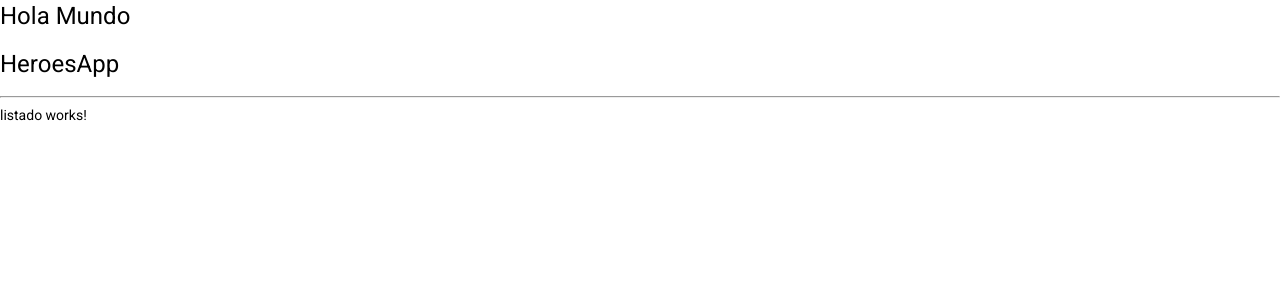
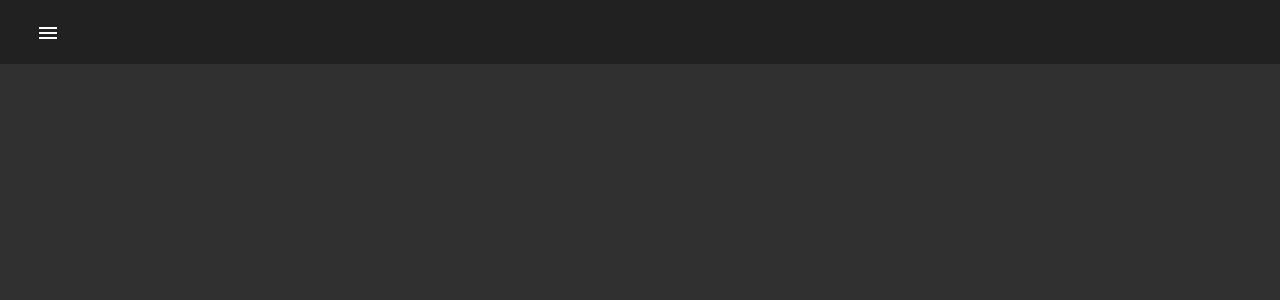
Before and after one commit to akralemann/HeroesApp, an Angular app: page /heroes/listado in a window 1280 px wide. Shown: the top 300 px of the page. Built offline with nearby package versions, Linux system fonts and the light colour scheme.

Commit message:
Angular material, angular flex

```diff
--- a/package.json
+++ b/package.json
@@ -16,6 +16,7 @@
     "@angular/common": "~11.2.8",
     "@angular/compiler": "~11.2.8",
     "@angular/core": "~11.2.8",
+    "@angular/flex-layout": "^12.0.0-beta.35",
     "@angular/forms": "~11.2.8",
     "@angular/material": "^11.2.13",
     "@angular/platform-browser": "~11.2.8",
--- a/src/app/app.component.html
+++ b/src/app/app.component.html
@@ -1,3 +1,2 @@
-<h1>Hola Mundo</h1>
 
 <router-outlet></router-outlet>
--- a/src/app/heroes/heroes.module.ts
+++ b/src/app/heroes/heroes.module.ts
@@ -1,7 +1,9 @@
 import { NgModule } from '@angular/core';
 import { CommonModule } from '@angular/common';
+import { FlexLayoutModule } from '@angular/flex-layout';
 
 import { HeroesRoutingModule } from './heroes-routing.module'
+import { MaterialModule } from '../material/material.module';
 
 import { AgregarComponent } from './pages/agregar/agregar.component';
 import { BuscarComponent } from './pages/buscar/buscar.component';
@@ -21,7 +23,9 @@
   ],
   imports: [
     CommonModule,
-    HeroesRoutingModule
+    FlexLayoutModule,
+    HeroesRoutingModule,
+    MaterialModule
   ]
 })
 export class HeroesModule { }
--- a/src/app/heroes/pages/home/home.component.html
+++ b/src/app/heroes/pages/home/home.component.html
@@ -1,4 +1,13 @@
-<h1>HeroesApp</h1>
-<hr>
+<mat-drawer-container fullscreen>
+    <mat-sidenav #sidenav>
+        <h1>Sidenav</h1>
+    </mat-sidenav>
 
-<router-outlet></router-outlet>
+    <mat-toolbar>
+        <button mat-button
+        (click) = "sidenav.toggle()">
+            <mat-icon>menu</mat-icon>
+        </button>
+    </mat-toolbar>
+
+</mat-drawer-container>
```
Also changed, not shown: src/app/material/material.module.ts (+12 -4 lines), 1 other file (tests, documents, lock files or other folders).
